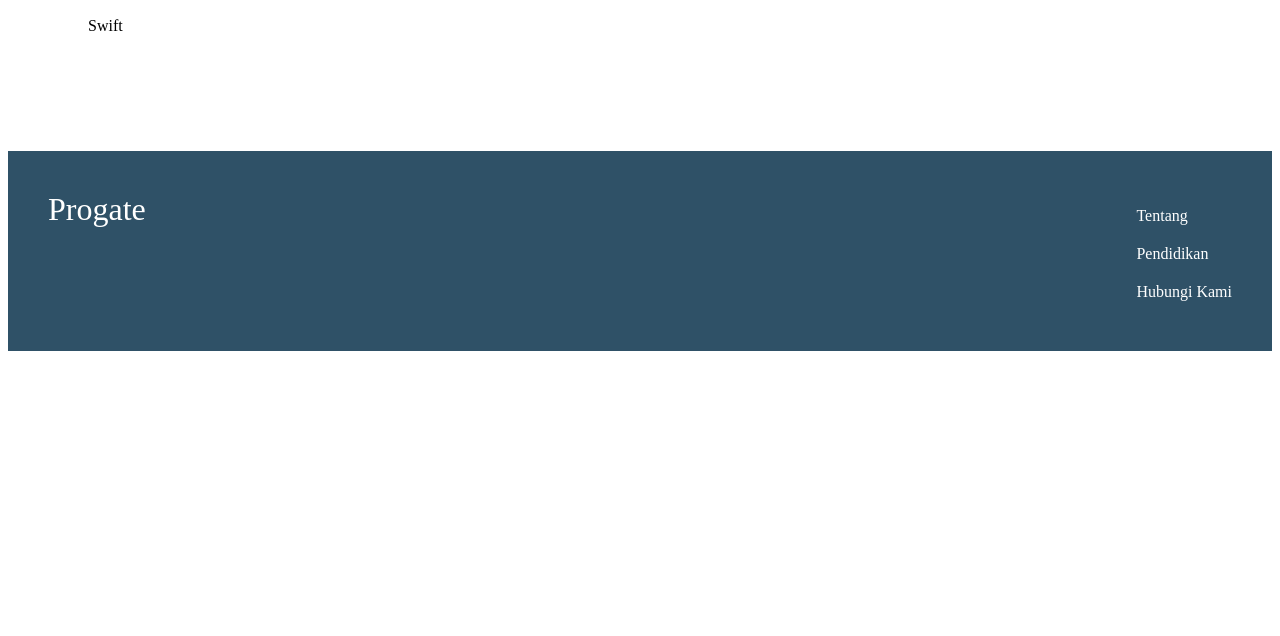
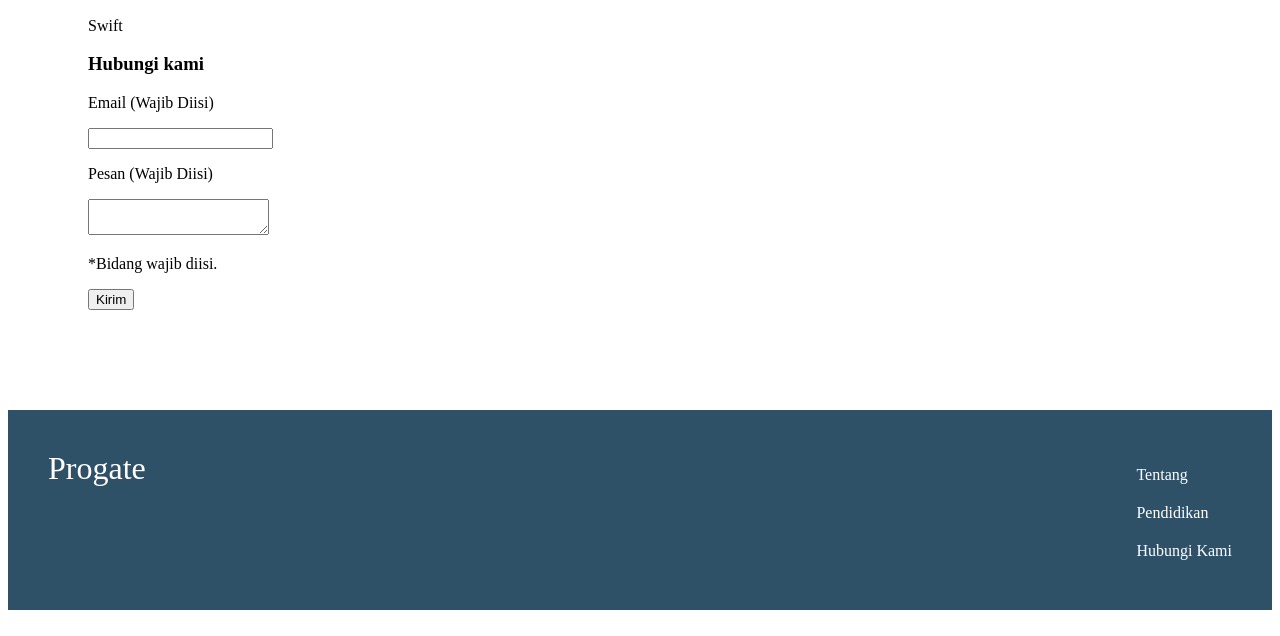
Before and after one commit to ayudya0058/PK-II, a plain HTML site: page index.html in a window 1280 px wide. Shown: the part 2313-2949 px from the top of the page. Before the commit the page ends 2690 px from the top, so only its background shows below. Drawn offline with Linux system fonts and the light colour scheme.

Commit message:
Update index.html

```diff
--- a/index.html
+++ b/index.html
@@ -49,6 +49,18 @@
       </div>
 
       <div class="contact-form">
+      <h3 class="section-title">Hubungi kami</h3>
+        <p>Email (Wajib Diisi)</p>
+
+        <input>
+        <p>Pesan (Wajib Diisi)</p>
+
+        <textarea></textarea>
+        <p>*Bidang wajib diisi.</p>
+
+        <input class="contact-submit" type="submit" value="Kirim">
+          </div>
+      </div>
 
       </div>
     </div>
```
